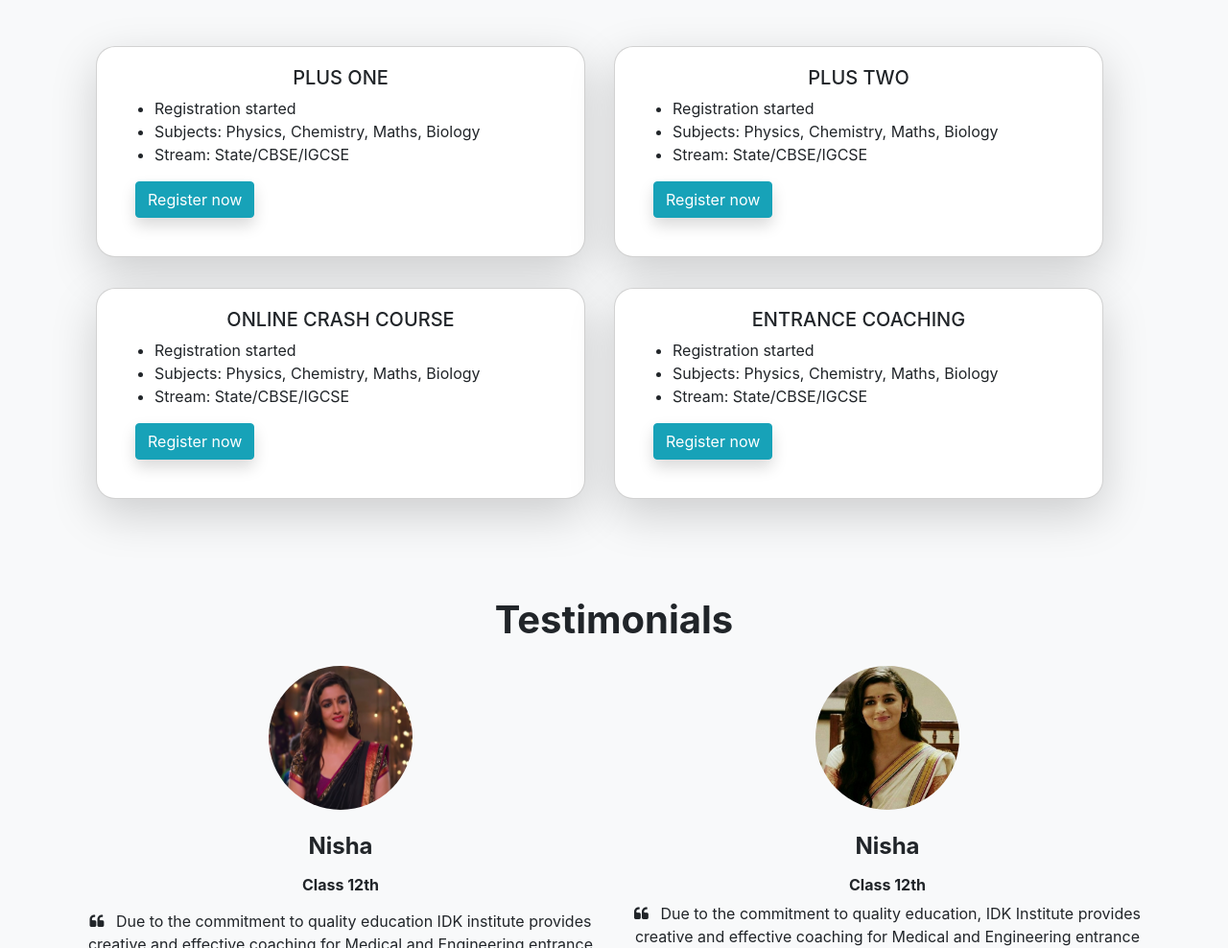
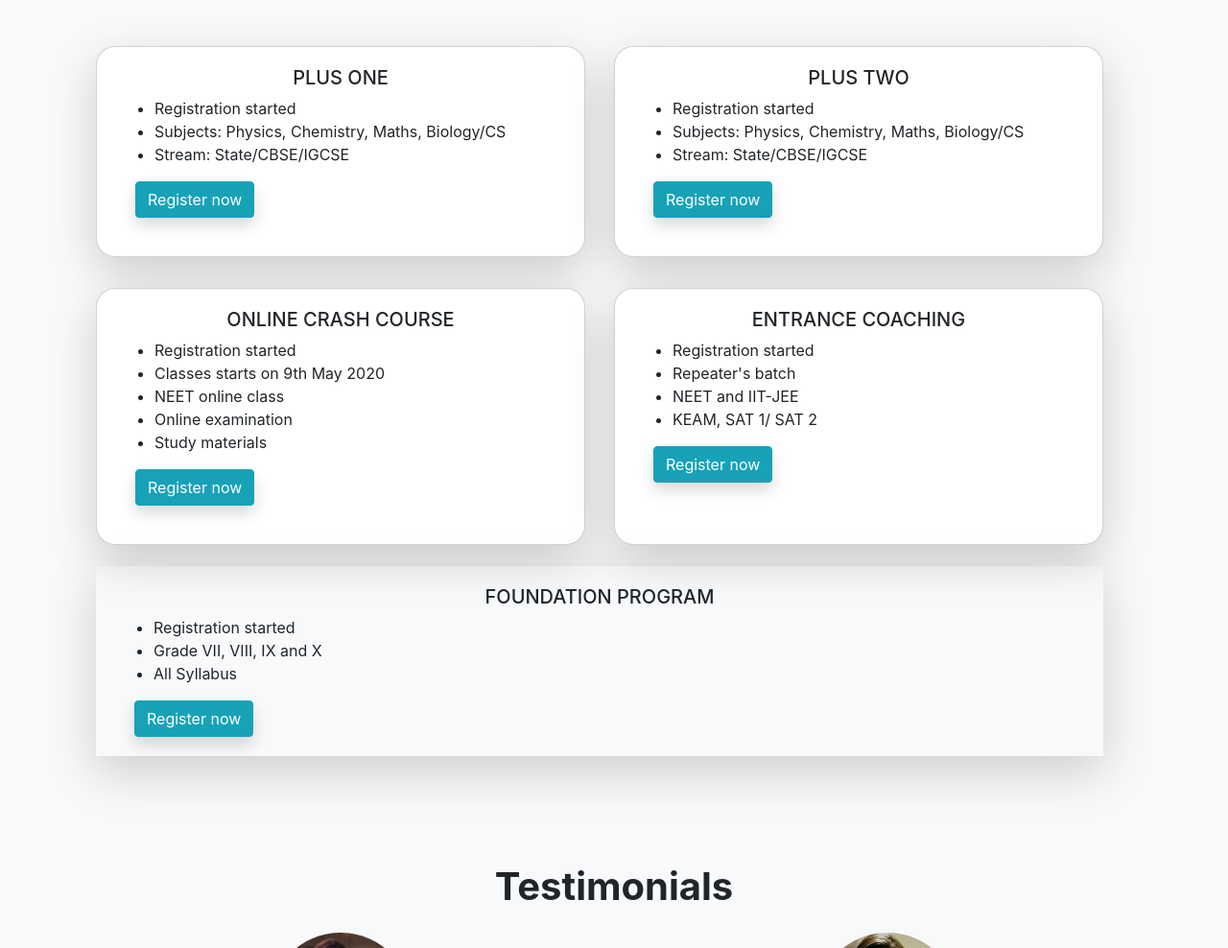
Before and after one commit to rahulk165/idk, a plain HTML site: page index.html in a window 1280 px wide. Shown: the part 960-1948 px from the top of the page at 96% size. Drawn offline with nearby package versions, Linux system fonts and the light colour scheme.

Commit message:
Added one more course ( Foundation program ).

```diff
--- a/index.html
+++ b/index.html
@@ -89,7 +89,7 @@
               <h5>PLUS ONE</h5>
               <ul>
                 <li>Registration started</li>
-                <li>Subjects: Physics, Chemistry, Maths, Biology</li>
+                <li>Subjects: Physics, Chemistry, Maths, Biology/CS</li>
                 <li>Stream: State/CBSE/IGCSE</li>
               </ul>
               <button type="button" class="btn btn-info shadow">Register now</button>
@@ -103,7 +103,7 @@
               <h5>PLUS TWO</h5>
               <ul>
                 <li>Registration started</li>
-                <li>Subjects: Physics, Chemistry, Maths, Biology</li>
+                <li>Subjects: Physics, Chemistry, Maths, Biology/CS</li>
                 <li>Stream: State/CBSE/IGCSE</li>
               </ul>
               <button type="button" class="btn btn-info shadow">Register now</button>
@@ -119,8 +119,10 @@
               <h5>ONLINE CRASH COURSE</h5>
               <ul>
                 <li>Registration started</li>
-                <li>Subjects: Physics, Chemistry, Maths, Biology</li>
-                <li>Stream: State/CBSE/IGCSE</li>
+                <li>Classes starts on 9th May 2020</li>
+                <li>NEET online class</li>
+		<li>Online examination</li>
+		<li>Study materials</li>
               </ul>
               <button type="button" class="btn btn-info shadow">Register now</button>
             </div>
@@ -133,13 +135,29 @@
               <h5>ENTRANCE COACHING</h5>
               <ul>
                 <li>Registration started</li>
-                <li>Subjects: Physics, Chemistry, Maths, Biology</li>
-                <li>Stream: State/CBSE/IGCSE</li>
+                <li>Repeater's batch</li>
+                <li>NEET and IIT-JEE</li>
+		<li>KEAM, SAT 1/ SAT 2</li>
               </ul>
               <button type="button" class="btn btn-info shadow">Register now</button>
             </div>
           </div>
         </div>
+
+	<!-- Foundation program -->
+	<div class="col my-3">
+	  <div class="car shadow-lg h-100">
+	    <div class="card-body">
+	      <h5>FOUNDATION PROGRAM</h5>
+	      <ul>
+	        <li>Registration started</li>
+		<li>Grade VII, VIII, IX and X</li>
+		<li>All Syllabus</li>
+	      </ul>
+	      <button type="button" class="btn btn-info shadow">Register now</button>
+	    </div>
+	  </div>
+	</div>
       </div>
     </div>
 
```
Also changed, not shown: css/custom.css (+36 -0 lines), js/main.js (+9 -0 lines).
